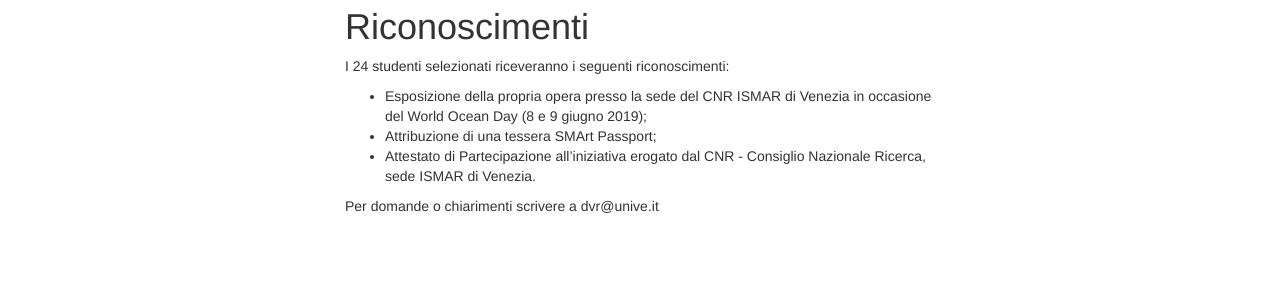
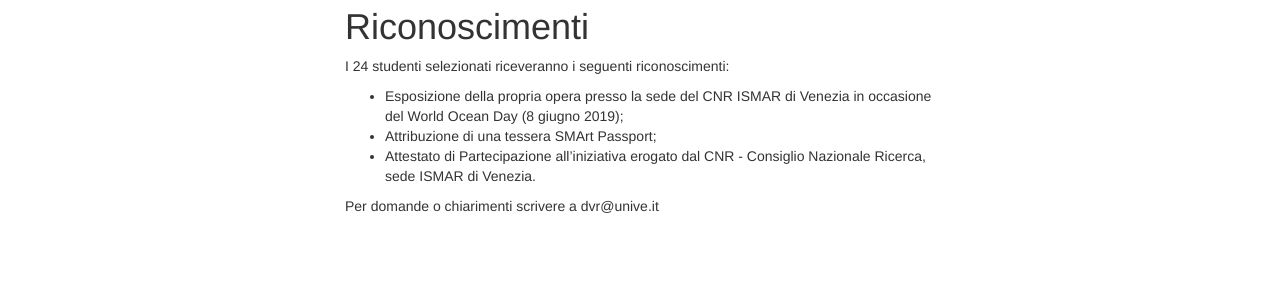
Before and after one commit to simonini/dvri-j-theme, a Jekyll site: the page built from _posts/2019-03-22-WorldOceanDay_call4artists.md, in a window 1280 px wide and 900 px high, scrolled down 1511 px. Shown: the part 172-472 px from the top of the window. Built offline with Jekyll 4.4.1, drawn with Linux system fonts in a browser that asks for light colours; comment, search, counter and statistics services are not loaded; the table of contents is made by our own code.

Commit message:
Update 2019-03-22-WorldOceanDay_call4artists.md

```diff
--- a/_posts/2019-03-22-WorldOceanDay_call4artists.md
+++ b/_posts/2019-03-22-WorldOceanDay_call4artists.md
@@ -37,7 +37,7 @@ Contestualmente con la notifica di selezione, verrà comunicato a ciascun studen
 
 # Riconoscimenti
 I 24 studenti selezionati riceveranno i seguenti riconoscimenti:
-- Esposizione della propria opera presso la sede del CNR ISMAR di Venezia in occasione del World Ocean Day (8 e 9 giugno 2019);
+- Esposizione della propria opera presso la sede del CNR ISMAR di Venezia in occasione del World Ocean Day (8 giugno 2019);
 - Attribuzione di una tessera SMArt Passport;
 - Attestato di Partecipazione all'iniziativa erogato dal CNR - Consiglio Nazionale Ricerca, sede ISMAR di Venezia.
 
```
